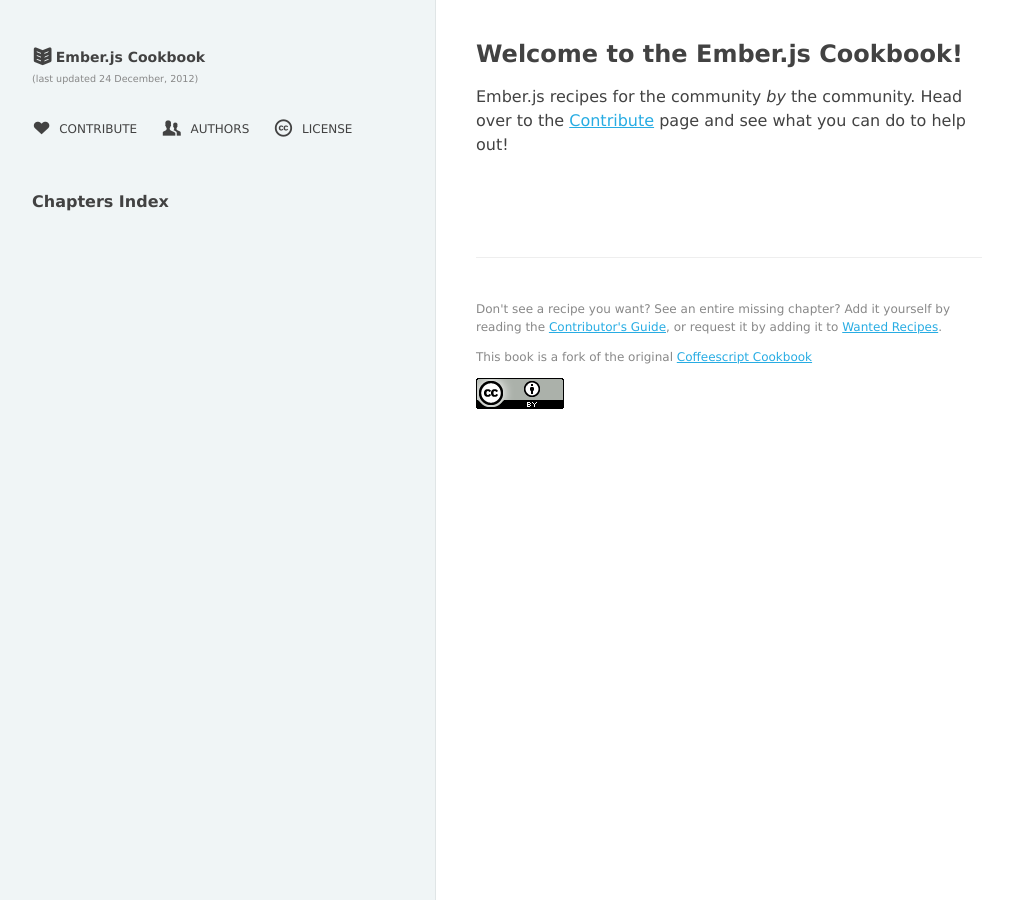
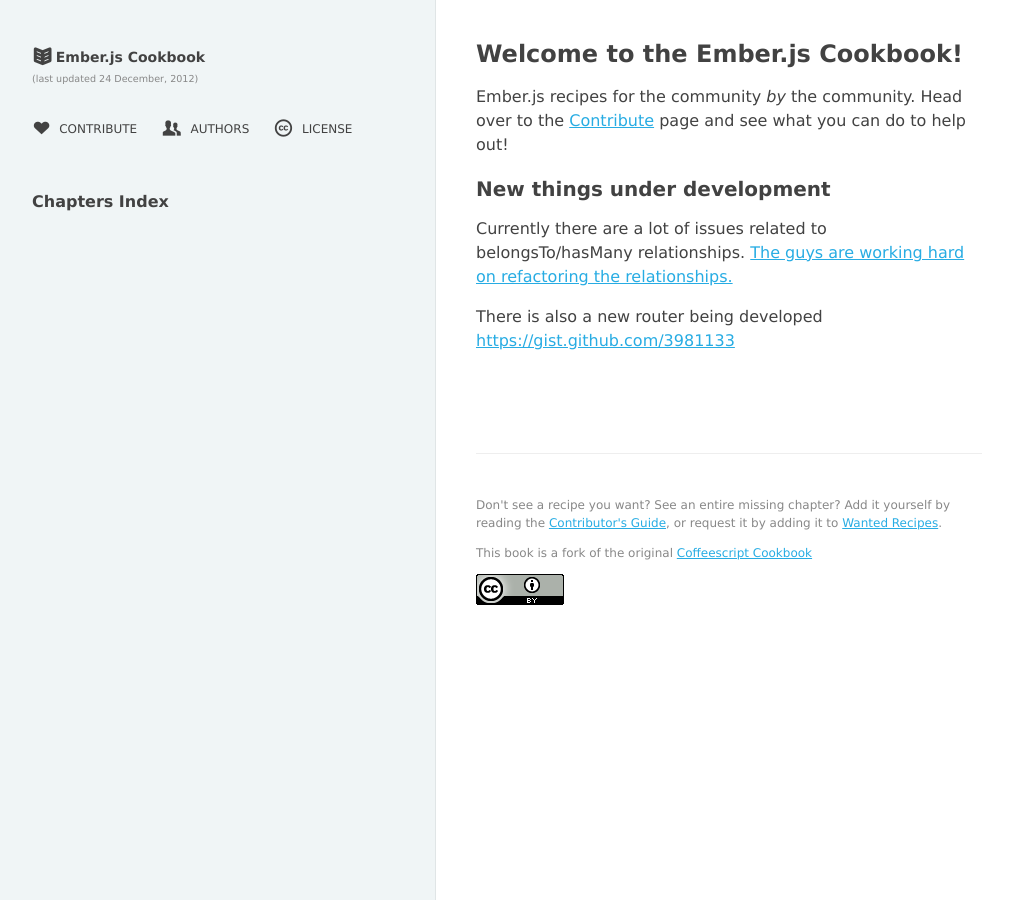
Before and after one commit to ember-cookbook/ember-cookbook.github.com, a Jekyll site: the page built from index.html, in a window 1280 px wide. Shown: the whole page, without its empty margins (8-1021 px from the left). Built offline with Jekyll 4.4.1, drawn with Linux system fonts in a browser that asks for light colours.

Commit message:
Add recent news to index

```diff
--- a/index.html
+++ b/index.html
@@ -6,3 +6,9 @@
 
 <h2>Welcome to the Ember.js Cookbook!</h2>
 <p>Ember.js recipes for the community <em>by</em> the community. Head over to the <a href="/contributing">Contribute</a> page and see what you can do to help out!</p>
+
+<h3>New things under development</h3>
+
+<p>Currently there are a lot of issues related to belongsTo/hasMany relationships. <a href="https://github.com/emberjs/data/tree/embedded-records">The guys are working hard on refactoring the relationships.</a></p>
+
+<p>There is also a new router being developed <a href="https://gist.github.com/3981133">https://gist.github.com/3981133</a></p>
```
Also changed, not shown: chapters/forms/select.md (+1 -1 lines).
